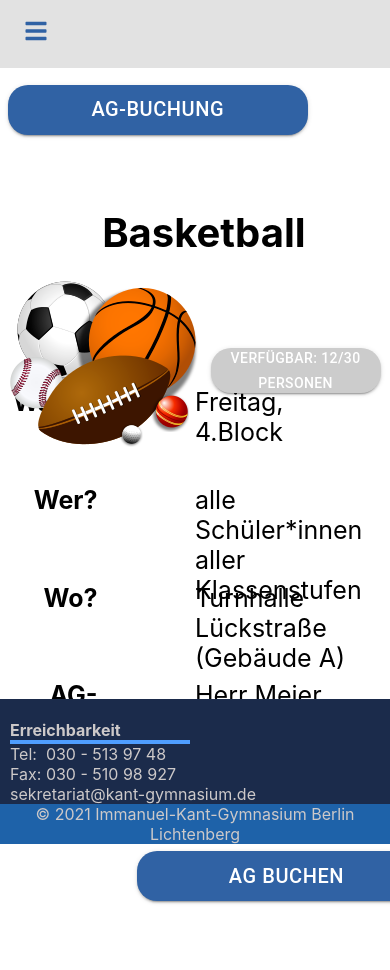
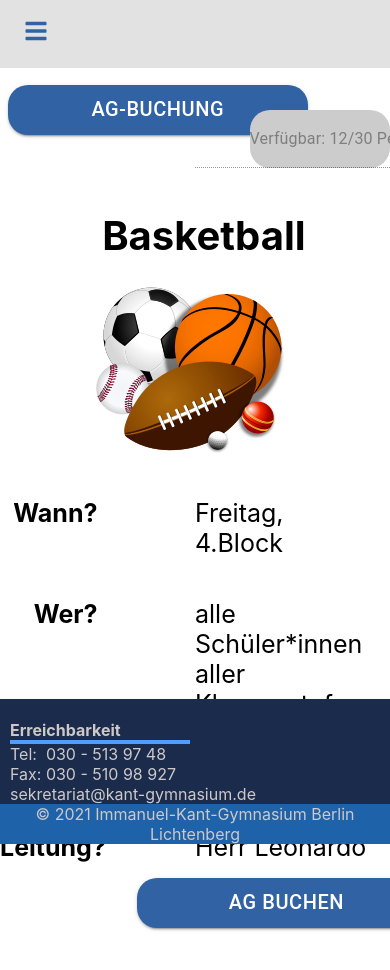
Before and after one commit to Doubrixel/digitalisierung-at-school, a React (Create React App) app in the folder frontend/: page /ag in a window 390 px wide. Shown: the top 970 px of the page. Built offline with nearby package versions, Linux system fonts and the light colour scheme.

Commit message:
AGBuchungNeueVersion

```diff
--- a/frontend/src/pages/AGEntryPage.css
+++ b/frontend/src/pages/AGEntryPage.css
@@ -110,6 +110,7 @@
     height: 296px;
     width: 296px;
 }
+
 #TextVerfügbarAG{
     grid-column-start: 9;
     grid-row-start: 8;
@@ -197,7 +198,7 @@
     #TextVerfügbarAG{
         grid-column-start: 2;
         grid-row-start: 3;
-        margin-left: 10vw;
+        margin-left: 14vw;
         margin-top: 5vh;
     }
 
@@ -240,60 +241,59 @@
         grid-row-end: 4;
         height: 200px;
         width: 200px;
-        margin-left: 1vw;
+        margin-left: 23vw;
     }
 
     #HeadlineWhenAG{
         grid-column-start: 1;
-        grid-row-start: 4;
+        grid-row-start: 5;
         margin-right: 25vw;
     }
     #TextWhenAG{
         grid-column-start: 2;
-        grid-row-start: 4;
+        grid-row-start: 5;
         margin-right: 20vw;
     }
 
     #HeadlineWhoAG{
         grid-column-start: 1;
-        grid-row-start: 5;
+        grid-row-start: 6;
         margin-right: 25vw;
     }
     #TextWhoAG{
         grid-column-start: 2;
-        grid-row-start: 5;
+        grid-row-start: 6;
         margin-right: 20vw;
     }
 
     #HeadlineWhereAG{
         grid-column-start: 1;
-        grid-row-start: 6;
+        grid-row-start: 7;
         margin-right: 25vw;
     }
     #TextWhereAG{
         grid-column-start: 2;
-        grid-row-start: 6;
+        grid-row-start: 7;
         margin-right: 20vw;
     }
 
     #HeadlineAGManagement{
         grid-column-start: 1;
         grid-column-end: 1;
-        grid-row-start: 7;
+        grid-row-start: 8;
         margin-right: 25vw;
     }
     #TextAGManagement{
         grid-column-start: 2;
-        grid-row-start: 7;
+        grid-row-start: 8;
         margin-right: 20vw;
     }
 
     #TextVerfügbarAG{
-        grid-column-start: 2;
-        grid-row-start: 3;
-        margin-left: 4vw;
-        margin-top: 10vh;
-        width: 170px;
+        grid-column-start: 1;
+        grid-column-end: 2;
+        grid-row-start: 4;
+        width: 280px;
     }
 
     #SubmitButtonAG{
--- a/frontend/src/pages/AGEntryPage.tsx
+++ b/frontend/src/pages/AGEntryPage.tsx
@@ -4,7 +4,7 @@
 
 import React from 'react';
 import './AGEntryPage.css';
-import { Button } from '@material-ui/core';
+import { Button, TextField } from '@material-ui/core';
 import Ballbild from '../images/Wahlpflicht.png';
 
 function AGEntryPage() {
@@ -22,7 +22,11 @@ function AGEntryPage() {
       <p id="TextAGManagement">Herr Meier, Herr Leonardo</p>
       <img id="ImageAGBuchung" src={Ballbild} alt="Ballbild" />
       <Button variant="contained" color="secondary" id="SubmitButtonAG">AG buchen</Button>
-      <Button variant="contained" color="secondary" id="TextVerfügbarAG">Verfügbar: 12/30 Personen</Button>
+      <TextField
+        disabled
+        id="TextVerfügbarAG"
+        defaultValue="Verfügbar: 12/30 Personen"
+      />
     </div>
   );
 }
```
